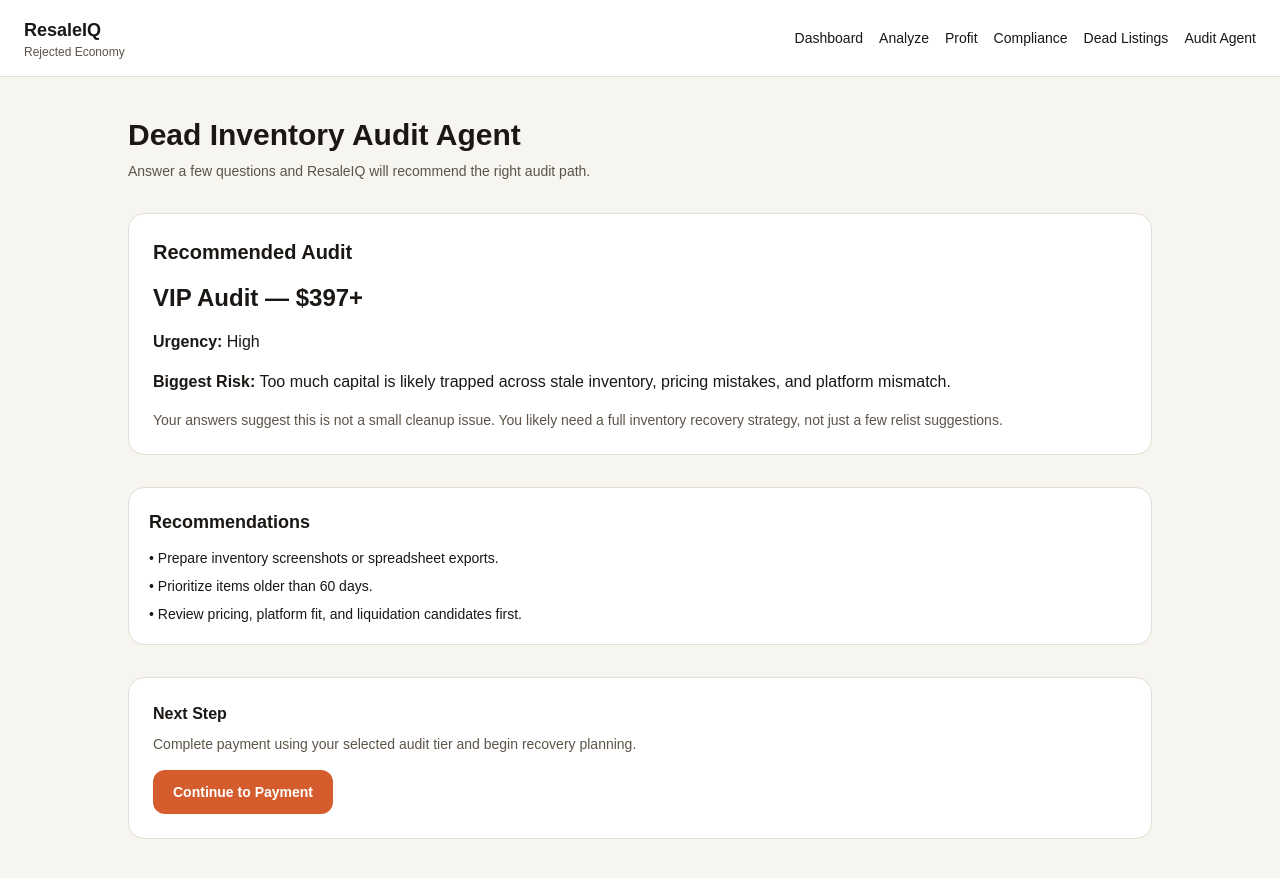
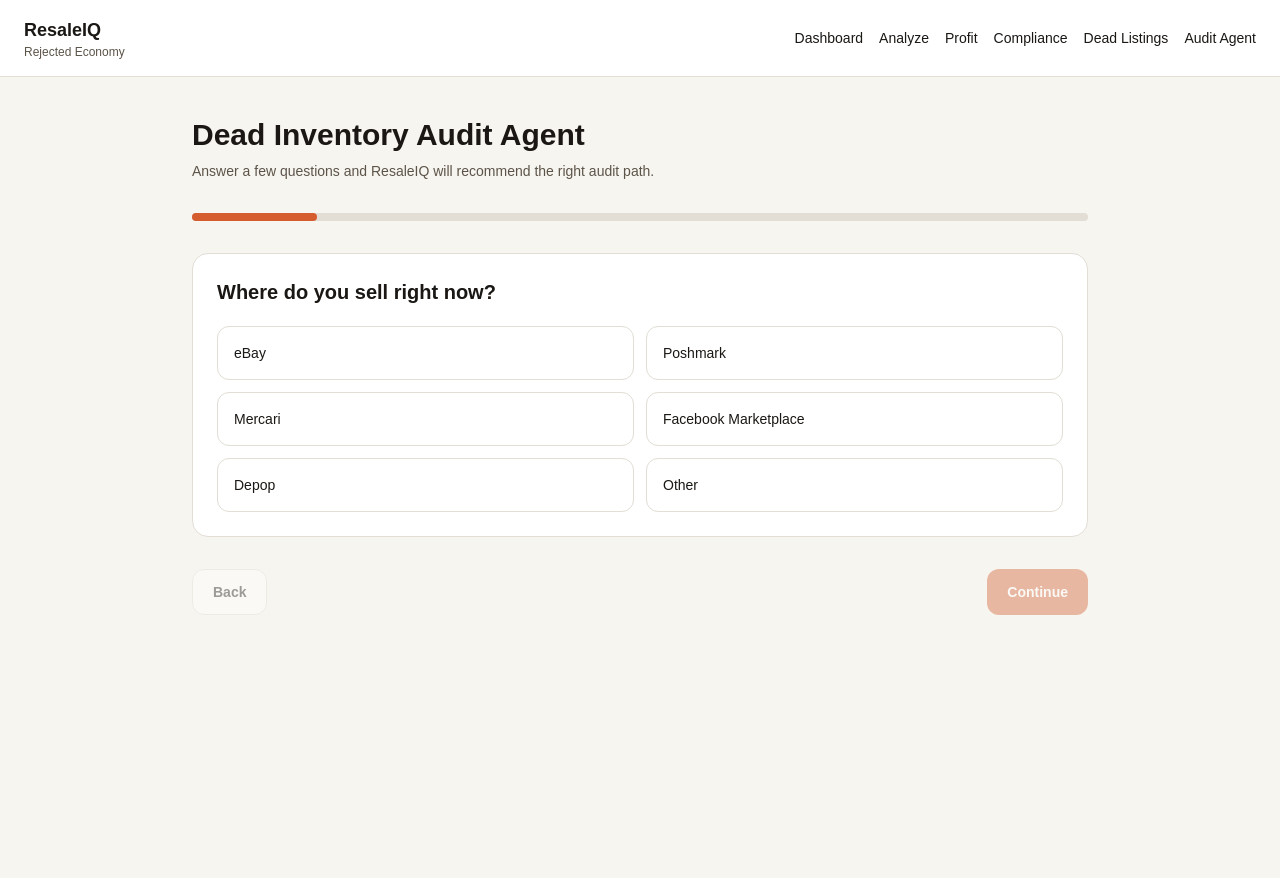
Before and after one commit to RejectedDope/ResaleIQ, a Next.js app: page /audit in a window 1280 px wide. After the commit the page ends 800 px from the top, so only its background shows below. Built offline with nearby package versions, Linux system fonts and the light colour scheme.

Commit message:
Convert audit page into interactive step-by-step intake flow

```diff
--- a/app/audit/page.tsx
+++ b/app/audit/page.tsx
@@ -2,30 +2,90 @@
 
 import { useMemo, useState } from 'react'
 import RecommendationList from '@/components/RecommendationList'
-import { recommendAudit } from '@/lib/auditAgent'
+import { AuditAnswers, recommendAudit } from '@/lib/auditAgent'
+
+const initialAnswers: AuditAnswers = {
+  platforms: [],
+  activeListings: '',
+  staleListings: '',
+  categories: [],
+  biggestProblem: '',
+  desiredOutcome: ''
+}
+
+const platformOptions = ['eBay', 'Poshmark', 'Mercari', 'Facebook Marketplace', 'Depop', 'Other']
+const listingOptions = ['Under 25', '25–50', '50–100', '100–250', '250+']
+const staleOptions = ['Under 10', '10–25', '25–50', '50–100', '100+']
+const categoryOptions = ['Luxury', 'Fashion', 'Vintage', 'Collectibles', 'Toys', 'Furniture', 'Beauty', 'Mixed Inventory']
+const problemOptions = ['stale inventory', 'low sales', 'weak margins', 'pricing confusion', 'too much dead stock', 'poor crosslisting strategy', 'platform confusion', 'hidden fee issues']
 
 export default function AuditPage() {
-  const [answers] = useState({
-    platforms: ['eBay', 'Poshmark'],
-    activeListings: '50–100',
-    staleListings: '25–50',
-    categories: ['Fashion', 'Luxury'],
-    biggestProblem: 'weak margins',
-    desiredOutcome: 'recover cash flow'
+  const [step, setStep] = useState(0)
+  const [answers, setAnswers] = useState<AuditAnswers>(initialAnswers)
+  const result = useMemo(() => recommendAudit(answers), [answers])
+
+  function toggleArray(field: 'platforms' | 'categories', value: string) {
+    const current = answers[field]
+    setAnswers({
+      ...answers,
+      [field]: current.includes(value) ? current.filter((item) => item !== value) : [...current, value]
     })
+  }
 
-  const result = useMemo(() => recommendAudit(answers), [answers])
+  function canContinue() {
+    if (step === 0) return answers.platforms.length > 0
+    if (step === 1) return Boolean(answers.activeListings)
+    if (step === 2) return Boolean(answers.staleListings)
+    if (step === 3) return answers.categories.length > 0
+    if (step === 4) return Boolean(answers.biggestProblem)
+    if (step === 5) return Boolean(answers.desiredOutcome.trim())
+    return true
+  }
+
+  const progress = Math.round(((step + 1) / 7) * 100)
 
   return (
     <div className="p-6 md:p-10">
-      <div className="mx-auto max-w-5xl space-y-8">
+      <div className="mx-auto max-w-4xl space-y-8">
         <div>
           <h1 className="text-3xl font-bold">Dead Inventory Audit Agent</h1>
-          <p className="mt-2 text-sm text-[#5C5449]">
-            Answer a few questions and ResaleIQ will recommend the right audit path.
-          </p>
+          <p className="mt-2 text-sm text-[#5C5449]">Answer a few questions and ResaleIQ will recommend the right audit path.</p>
         </div>
 
+        <div className="rounded-full bg-[#E2DDD5]"><div className="h-2 rounded-full bg-[#D45C2D]" style={{ width: `${progress}%` }} /></div>
+
+        {step < 6 && (
+          <section className="rounded-2xl border border-[#E2DDD5] bg-white p-6">
+            <h2 className="text-xl font-semibold">
+              {[
+                'Where do you sell right now?',
+                'How many active listings do you have?',
+                'How many listings are over 60 days old?',
+                'What categories do you sell?',
+                'What feels most broken right now?',
+                'What outcome do you want most?'
+              ][step]}
+            </h2>
+            <div className="mt-5">
+              {step === 0 && <OptionGrid options={platformOptions} selected={answers.platforms} onSelect={(v) => toggleArray('platforms', v)} />}
+              {step === 1 && <OptionGrid options={listingOptions} selected={[answers.activeListings]} onSelect={(v) => setAnswers({ ...answers, activeListings: v })} />}
+              {step === 2 && <OptionGrid options={staleOptions} selected={[answers.staleListings]} onSelect={(v) => setAnswers({ ...answers, staleListings: v })} />}
+              {step === 3 && <OptionGrid options={categoryOptions} selected={answers.categories} onSelect={(v) => toggleArray('categories', v)} />}
+              {step === 4 && <OptionGrid options={problemOptions} selected={[answers.biggestProblem]} onSelect={(v) => setAnswers({ ...answers, biggestProblem: v })} />}
+              {step === 5 && (
+                <textarea
+                  className="min-h-32 w-full rounded-xl border border-[#E2DDD5] p-4 text-sm"
+                  value={answers.desiredOutcome}
+                  onChange={(e) => setAnswers({ ...answers, desiredOutcome: e.target.value })}
+                  placeholder="Recover cash flow, improve pricing, move stale inventory faster"
+                />
+              )}
+            </div>
+          </section>
+        )}
+
+        {step === 6 && (
+          <>
             <section className="rounded-2xl border border-[#E2DDD5] bg-white p-6 space-y-4">
               <h2 className="text-xl font-semibold">Recommended Audit</h2>
               <p className="text-2xl font-bold">{result.tier} — {result.price}</p>
@@ -33,23 +93,30 @@ export default function AuditPage() {
               <p><strong>Biggest Risk:</strong> {result.biggestRisk}</p>
               <p className="text-sm text-[#5C5449]">{result.explanation}</p>
             </section>
+            <RecommendationList items={result.nextSteps} />
+            <section className="rounded-2xl border border-[#E2DDD5] bg-white p-6">
+              <a href="https://www.paypal.biz/jaynedopecustoms" target="_blank" className="inline-block rounded-xl bg-[#D45C2D] px-5 py-3 text-sm font-semibold text-white">Continue to Payment</a>
+            </section>
+          </>
+        )}
 
-        <RecommendationList items={result.nextSteps} />
-
-        <section className="rounded-2xl border border-[#E2DDD5] bg-white p-6">
-          <p className="font-semibold">Next Step</p>
-          <p className="mt-2 text-sm text-[#5C5449]">
-            Complete payment using your selected audit tier and begin recovery planning.
-          </p>
-          <a
-            href="https://www.paypal.biz/jaynedopecustoms"
-            target="_blank"
-            className="mt-4 inline-block rounded-xl bg-[#D45C2D] px-5 py-3 text-sm font-semibold text-white"
-          >
-            Continue to Payment
-          </a>
-        </section>
+        <div className="flex justify-between">
+          <button disabled={step === 0} onClick={() => setStep(step - 1)} className="rounded-xl border border-[#E2DDD5] bg-white px-5 py-3 text-sm font-semibold disabled:opacity-40">Back</button>
+          {step < 6 && <button disabled={!canContinue()} onClick={() => setStep(step + 1)} className="rounded-xl bg-[#D45C2D] px-5 py-3 text-sm font-semibold text-white disabled:opacity-40">Continue</button>}
+        </div>
       </div>
     </div>
   )
 }
+
+function OptionGrid({ options, selected, onSelect }: { options: string[]; selected: string[]; onSelect: (value: string) => void }) {
+  return (
+    <div className="grid gap-3 sm:grid-cols-2">
+      {options.map((option) => (
+        <button key={option} onClick={() => onSelect(option)} className={`rounded-xl border p-4 text-left text-sm font-medium ${selected.includes(option) ? 'border-[#D45C2D] bg-[#FDF0EE]' : 'border-[#E2DDD5] bg-white'}`}>
+          {option}
+        </button>
+      ))}
+    </div>
+  )
+}
```
Lines whose indentation alone changed are shown as unchanged.
